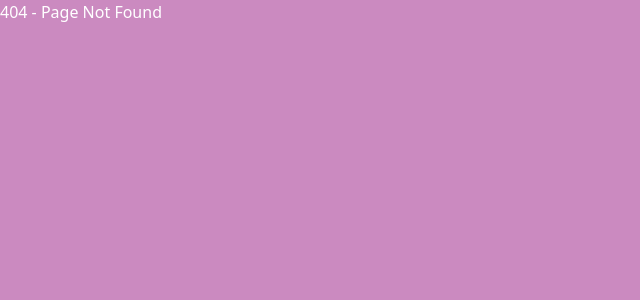
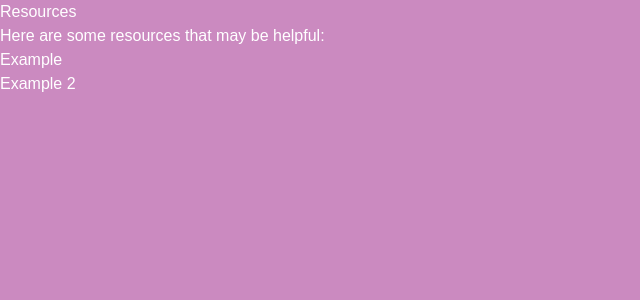
Before and after one commit to evelynngo14/evelynngo14.github.io, a Next.js app: page /resources in a window 1280 px wide. Before the commit this address had no page. Shown: the top 300 px of the page, without its empty margins (0-640 px from the left). Built offline with nearby package versions, Linux system fonts and the light colour scheme; a web font is replaced by a local one.

Commit message:
add navbar

```diff
--- a/app/blog-posts/posts.tsx
+++ b/app/blog/posts.tsx
@@ -4,15 +4,19 @@ import BlogPost from "../components/BlogPost";
 const post03_md = `
   in this post i'm going to document how i created the dropdown menus for my random song generator project.
   &nbsp;
-  i learned that i *do not need to use a library* to create dropdown menus. modern css and html work perfectly fine to create the foundation of simple components.
-  this is also something i learned with datepickers for my event planning project, i thought i needed a library for that too-- but a datelocal-time HTML element worked well for my use.
+  &nbsp;
+  i learned that i *do not need to use a react library* to create dropdown menus. modern css and html work perfectly fine to create the foundation of simple components.
+  this is also something i learned with datepickers for my event planning project, i thought i needed a library for that too, but a datelocal-time HTML element worked well for my use.
   javascript would then be used to handle user interactions such as opening and closing the dropdown menu and sending data to the server.
-  knowing the foundational capabilities of modern css and html helps with creating reusable and accessible components without the complexity of a library.
+  &nbsp;
+  &nbsp;
+  knowing the foundational capabilities of modern css and html helps with creating reusable and accessible components without the complexity of a library, which is useful
+  when you are just starting to learn development. it can be distracting trying to search for libraries when you can just use the browser's native capabilities.
   `
 
 const post01_md = `i coded the retro computer window from scratch, but it took forever to get it looking how i wanted it to! i found a few websites that were life-savers for helping me visualize my layouts and understand what i was doing.
   &nbsp;
-  \ni found good results using a grid layout with a fixed width and height for each cell using absolute positioning. elements like the scroll bar and chevron arrows had to be manually positioned using top / right / bottom / left utilities. hopefully once i'm able to optimize the code i'll consider sharing it as a react component.`;
+  \ni found good results by using a grid layout with a fixed width and height for each cell using absolute positioning. elements like the scroll bar and chevron arrows had to be manually positioned using top / right / bottom / left utilities. hopefully once i'm able to optimize the code i'll consider sharing it as a react component.`;
 
 const post02_md =
   "i'm starting this blog to share my learning journey and exploration into web development. <3";
--- a/app/components/HeroSection.tsx
+++ b/app/components/HeroSection.tsx
@@ -6,9 +6,9 @@ import BlogPost from "./BlogPost";
 
 export default function HeroSection() {
   return (
-    <div className="fix-scale flex flex-col min-h-screen max-w-full items-center justify-center text-border">
+    <div className="fix-scale relative mx-5 flex flex-col min-h-screen max-w-full items-center justify-center text-border">
       <RetroWindow>
-        <h1 className="text-lg text-center font-bold p-3">
+        <h1 className="text-lg text-center font-bold p-4 m-2">
           welcome to my personal website
         </h1>
         <br></br>
--- /dev/null
+++ b/app/components/Navbar.tsx
@@ -0,0 +1,14 @@
+import Link from 'next/link';
+
+export default function Navbar() {
+  return (
+    <nav className=" bg-blogBG span">
+      <ul className="flex flex-row gap-3 px-7 pt-5 justify-center">
+        <li className="text-rose-200">blog 🎵 </li> |
+        <li><Link href="/resources">resources</Link> |</li>
+        <li><Link href="/projects">projects</Link></li>
+        <li><Link href="/links">links</Link></li>
+      </ul>
+    </nav>
+  )
+}
--- a/app/globals.css
+++ b/app/globals.css
@@ -3,6 +3,11 @@
 :root {
     --background: #cb8ac0;
     --foreground: #ffffff;
+    --border: #3b467e;
+    --tabBlue: #7c94fb;
+    --blogBG: #121212;
+    --blogText: #e7e7e7;
+    --blogTitle: #C60C3D;
 }
 
 @theme inline {
@@ -12,7 +17,8 @@
     --font-mono: var(--font-geist-mono);
     --color-border: #3b467e;
     --color-tabBlue: #7c94fb;
-    --color-blogBG: #161616;
+    --color-blogTitle: #C60C3D;
+    --color-blogBG: #121212;
     --color-blogText: #e7e7e7;
 }
 
@@ -48,10 +54,4 @@ body {
         animation: blink 1s step-start infinite;
     }
 
-    @media (min-width: 64rem) {
-        .lg\:scale-125 {
-            --tw-scale-x: 1.25;
-            --tw-scale-y: 1.25;
-        }
-    }
 }
--- a/app/page.tsx
+++ b/app/page.tsx
@@ -2,16 +2,18 @@ import Image from "next/image";
 import HeroSection from "./components/HeroSection";
 import BlogPost from "./components/BlogPost";
 import Markdown from "react-markdown";
-import Post01, { Post02, Post03 } from "./blog-posts/posts";
+import Post01, { Post02, Post03 } from "./blog/posts";
+import Navbar from "./components/Navbar";
 
 export default function Home() {
   return (
     <>
       <HeroSection />
-      <div className="flex flex-col h-300 bg-blogBG text-blogText gap-5">
+      <Navbar />
+      <div className="flex flex-col h-auto bg-blogBG text-blogText gap-20 pb-20 pt-10">
+        <Post03 />
         <Post01 />
         <Post02 />
-        <Post03 />
       </div>
     </>
   );
--- /dev/null
+++ b/app/resources/page.tsx
@@ -0,0 +1,13 @@
+
+export default function ResourcesPage() {
+  return (
+    <div>
+      <h1>Resources</h1>
+      <p>Here are some resources that may be helpful:</p>
+      <ul>
+        <li><a href="https://www.example.com">Example</a></li>
+        <li><a href="https://www.example2.com">Example 2</a></li>
+      </ul>
+    </div>
+  );
+}
```
Also changed, not shown: app/components/BlogPost.tsx (+4 -4 lines).
